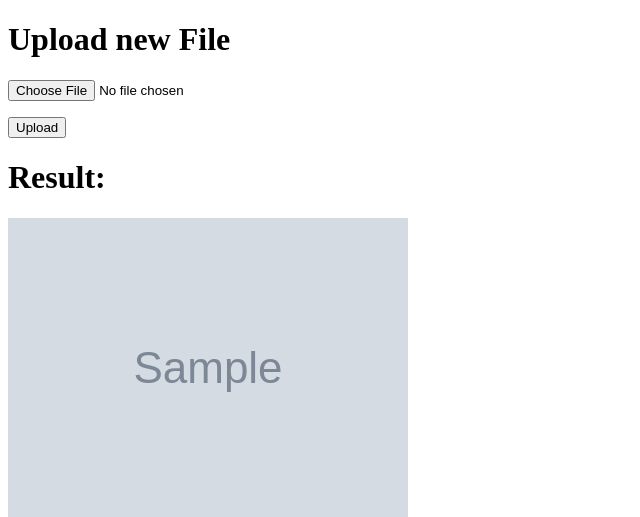
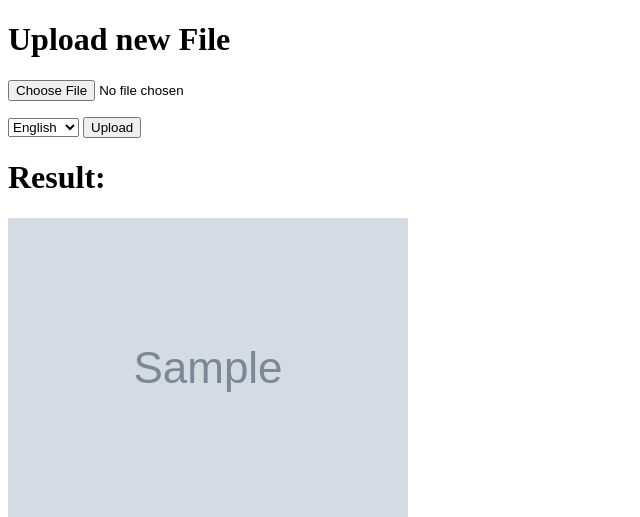
Before and after one commit to uldus/pyOCRtext, a Flask app: template templates/upload.html in a window 1280 px wide. Shown: the top 517 px of the page, without its empty margins (0-640 px from the left). Run offline with Flask 2, Linux system fonts and the light colour scheme; the template is opened without the code that fills it: most values are stand-ins (such as "Sample title", 1, 10 or a date in 2020); grey boxes marked "Sample" are stand-in pictures; parts of the project's set-up code (start-up, migrations or seed data) failed here and were passed over.

Commit message:
2021-11-15 22:30 update

```diff
--- a/templates/upload.html
+++ b/templates/upload.html
@@ -11,7 +11,15 @@
     <h1>Upload new File</h1>
     <form method=post enctype=multipart/form-data>
         <p><input type=file name=file></p>
-            <input type=submit value=Upload>
+
+        <select id="selectID">
+        <option value=”eng”>English</option>
+        <option value=”rus”>Russian</option>
+        <option value=”BL”>Black</option>
+        </select>
+        <input type=submit value=Upload>
+
+
     </form>
     <h1>Result:</h1>
     {% if img_src %}
```
